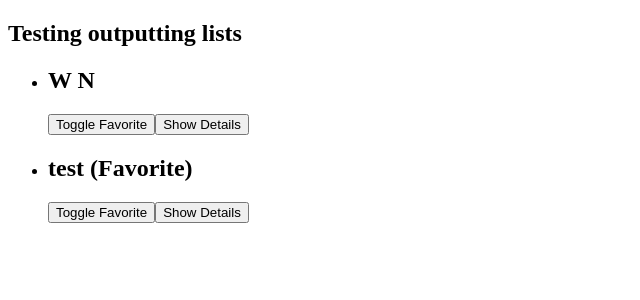
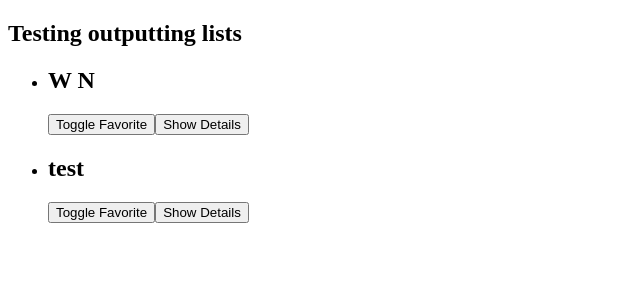
Before and after one commit to wiamnasr/vue-cli-01-a-new-vue-project, a Vue app: page / in a window 1280 px wide. Shown: the top 300 px of the page, without its empty margins (0-640 px from the left). Built offline with nearby package versions, Linux system fonts and the light colour scheme.

Commit message:
Unidirectional data flow with Vue

```diff
--- a/src/App.vue
+++ b/src/App.vue
@@ -4,10 +4,12 @@
     <friend-contact
       v-for="friend in friends"
       :key="friend.id"
+      :id="friend.id"
       :name="friend.name"
       :phone-number="friend.phone"
       :email-address="friend.email"
       :is-favorite="friend.favorite"
+      @toggle-favorite="toggleFavoriteStatus"
     />
   </ul>
 </template>
@@ -35,6 +37,14 @@
         ],
       };
     },
+    methods: {
+      toggleFavoriteStatus(friendId) {
+        const identifiedFriend = this.friends.find(
+          (friend) => friend.id === friendId
+        );
+        identifiedFriend.favorite = !identifiedFriend.favorite;
+      },
+    },
   };
 </script>
 
--- a/src/components/FriendContact.vue
+++ b/src/components/FriendContact.vue
@@ -1,6 +1,6 @@
 <template>
   <li>
-    <h2>{{ name }} {{ friendIsFavorite ? '(Favorite)' : '' }}</h2>
+    <h2>{{ name }} {{ isFavorite ? '(Favorite)' : '' }}</h2>
 
     <button @click="toggleFavorite">Toggle Favorite</button>
 
@@ -22,6 +22,10 @@
     // props: ['name', 'phoneNumber', 'emailAddress'],
 
     props: {
+      id: {
+        type: String,
+        required: true,
+      },
       // We can simply provide type
       //   name: String,
       name: {
@@ -34,14 +38,13 @@
 
       //   Here is favorite is not required, so we provide a default key with a default value to be used if the prop is missing
       isFavorite: {
-        type: String,
+        type: Boolean,
         required: false,
         // default can also be a function with a more complex code snippet to derive the default value (default: function() {})
-        default: '0',
+        default: false,
         // A validator can also be added, it gets the value provided for the prop, it holds a function that should return true or false after running validation logic
         validator: function (value) {
-          0;
-          return value === '1' || value === '0';
+          return value === false || value === true;
         },
       },
     },
@@ -50,7 +53,7 @@
         detailsAreVisible: false,
         // Because unidirectional data flow is important in Vue as in react (cannot change the value of the passed in prop)
         // Also possible to inform the parent to update the properties/values of the passed in props => passing it back like in React
-        friendIsFavorite: this.isFavorite,
+        // friendIsFavorite: this.isFavorite,
       };
     },
     methods: {
@@ -58,7 +61,17 @@
         this.detailsAreVisible = !this.detailsAreVisible;
       },
       toggleFavorite() {
-        this.friendIsFavorite = !this.friendIsFavorite;
+        // this.friendIsFavorite = !this.friendIsFavorite;
+        // using the built in method instead provided by Vue
+        // $emit() is a built in method that can be called inside of a Vue component on the "this" keyword
+        // Allows us to emit custom events, to which we can then listen to inside the parent component (communication child > parent)
+        // IMPORTANT: use kebob casing no matter where you use it (in comparison to props where kebob is used to pass the value and camel casing to receive it)
+
+        // Emitting the toggle-favorite event
+        // Back in App.Vue we can listen to it in the component with v-on or the @ shorthand
+        // This event should carry some data to let the App.Vue (parent) component know which of the 2 contacts changed its favorite status
+        // This is accomplished by passing a second argument, here we expect to get the friend id as an extra prop
+        this.$emit('toggle-favorite', this.id);
       },
     },
   };
```
